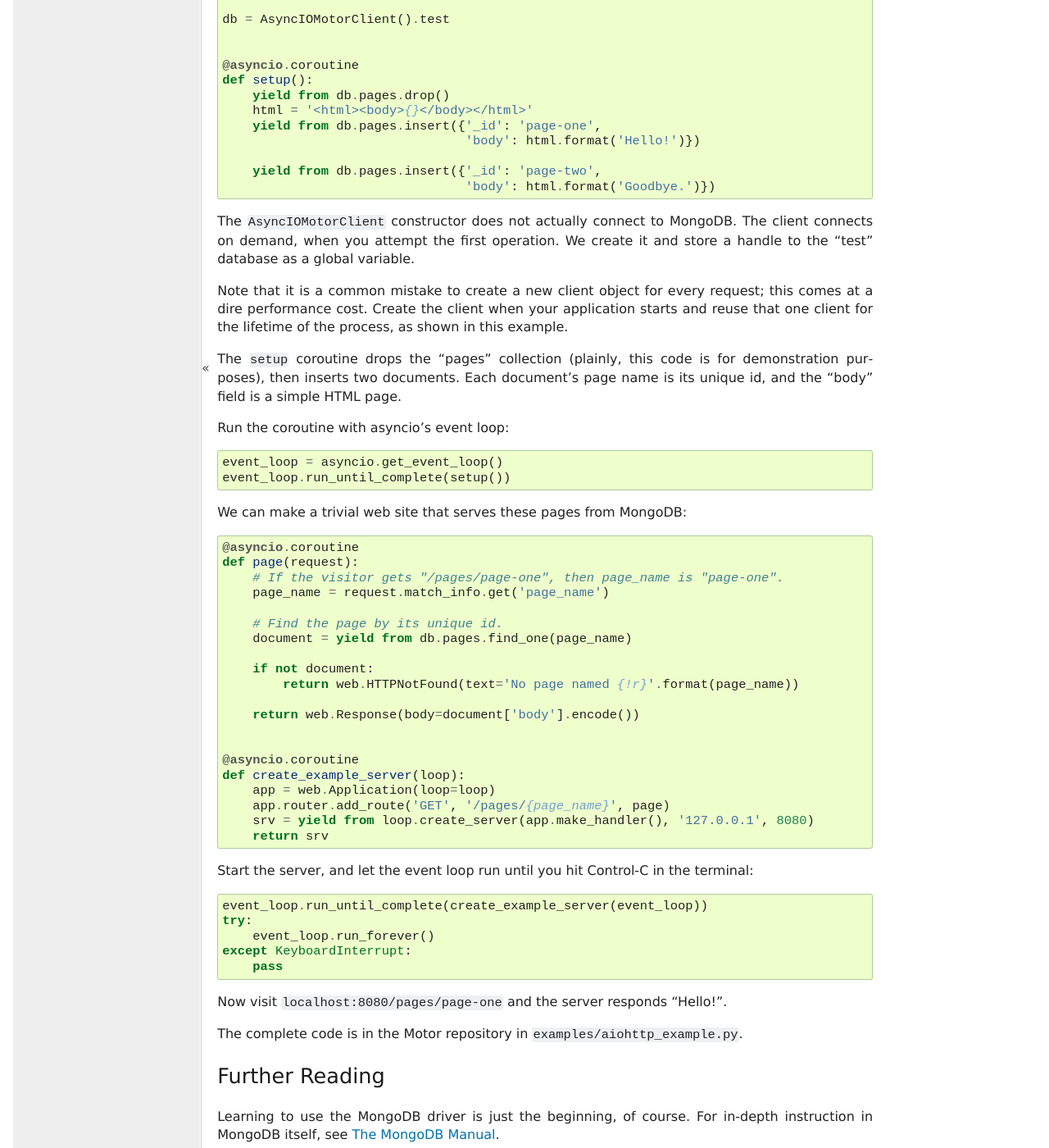
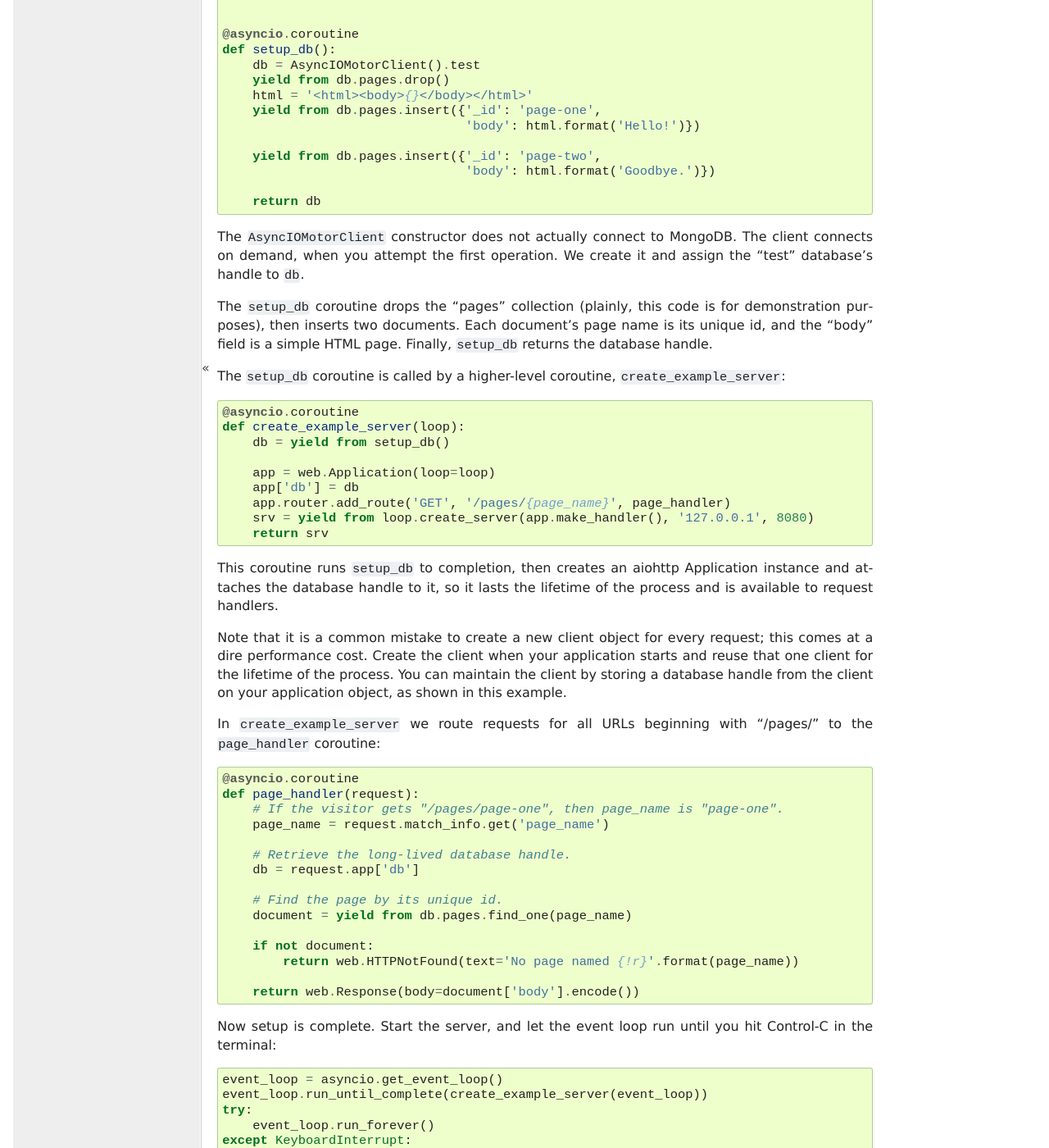
Before and after one commit to mongodb/motor, a Sphinx documentation site: the page built from doc/tutorial-asyncio.rst, in a window 1280 px wide and 1400 px high, scrolled down 7288 px. Shown: the whole window at 82% size. Built offline with Sphinx 7.4.7, drawn with Linux system fonts in a browser that asks for light colours; the version number is read from the project's files by our own code; some of the changed text lies outside the part shown.

Commit message:
MOTOR-40 Save db on application in aiohttp example.

```diff
--- a/doc/examples/aiohttp_example.py
+++ b/doc/examples/aiohttp_example.py
@@ -5,11 +5,10 @@ import asyncio
 from aiohttp import web
 from motor.motor_asyncio import AsyncIOMotorClient
 
-db = AsyncIOMotorClient().test
-
 
 @asyncio.coroutine
-def setup():
+def setup_db():
+    db = AsyncIOMotorClient().test
     yield from db.pages.drop()
     html = '<html><body>{}</body></html>'
     yield from db.pages.insert({'_id': 'page-one',
@@ -17,14 +16,19 @@ def setup():
 
     yield from db.pages.insert({'_id': 'page-two',
                                 'body': html.format('Goodbye.')})
+
+    return db
 # -- setup-end --
 
 
-# -- server-start --
+# -- handler-start --
 @asyncio.coroutine
-def page(request):
+def page_handler(request):
     # If the visitor gets "/pages/page-one", then page_name is "page-one".
     page_name = request.match_info.get('page_name')
+
+    # Retrieve the long-lived database handle.
+    db = request.app['db']
 
     # Find the page by its unique id.
     document = yield from db.pages.find_one(page_name)
@@ -33,20 +37,22 @@ def page(request):
         return web.HTTPNotFound(text='No page named {!r}'.format(page_name))
 
     return web.Response(body=document['body'].encode())
+# -- handler-end --
 
-
+# -- server-start --
 @asyncio.coroutine
 def create_example_server(loop):
+    db = yield from setup_db()
+
     app = web.Application(loop=loop)
-    app.router.add_route('GET', '/pages/{page_name}', page)
+    app['db'] = db
+    app.router.add_route('GET', '/pages/{page_name}', page_handler)
     srv = yield from loop.create_server(app.make_handler(), '127.0.0.1', 8080)
     return srv
 # -- server-end --
 
+# -- main-start --
 event_loop = asyncio.get_event_loop()
-event_loop.run_until_complete(setup())
-
-# -- main-start --
 event_loop.run_until_complete(create_example_server(event_loop))
 try:
     event_loop.run_forever()
--- a/doc/tutorial-asyncio.rst
+++ b/doc/tutorial-asyncio.rst
@@ -417,6 +417,7 @@ asyncio. Install it with::
 
   python3 -m pip install aiohttp
 
+We are going to make a trivial web site with two pages served from MongoDB.
 To begin:
 
 .. literalinclude:: examples/aiohttp_example.py
@@ -425,36 +426,47 @@ To begin:
 
 The ``AsyncIOMotorClient`` constructor does not actually connect to MongoDB.
 The client connects on demand, when you attempt the first operation.
-We create it and store a handle to the "test" database as a global variable.
+We create it and assign the "test" database's handle to ``db``.
 
-Note that it is a common mistake to create a new client object for every
-request; this comes at a dire performance cost. Create the client
-when your application starts and reuse that one client for the lifetime
-of the process, as shown in this example.
+The ``setup_db`` coroutine drops the "pages" collection (plainly, this code is
+for demonstration purposes), then inserts two documents. Each document's page
+name is its unique id, and the "body" field is a simple HTML page. Finally,
+``setup_db`` returns the database handle.
 
-The ``setup`` coroutine drops the "pages" collection (plainly, this code is
-for demonstration purposes), then inserts two documents. Each document's page
-name is its unique id, and the "body" field is a simple HTML page.
-
-Run the coroutine with asyncio's event loop::
-
-  event_loop = asyncio.get_event_loop()
-  event_loop.run_until_complete(setup())
-
-We can make a trivial web site that serves these pages from MongoDB:
+The ``setup_db`` coroutine is called by a higher-level coroutine,
+``create_example_server``:
 
 .. literalinclude:: examples/aiohttp_example.py
   :start-after: server-start
   :end-before: server-end
 
-Start the server, and let the event loop run until you hit Control-C in the
-terminal:
+This coroutine runs ``setup_db`` to completion, then creates an aiohttp
+Application instance and attaches the database handle to it, so it lasts
+the lifetime of the process and is available to request handlers.
+
+Note that it is a common mistake to create a new client object for every
+request; this comes at a dire performance cost. Create the client
+when your application starts and reuse that one client for the lifetime
+of the process. You can maintain the client by storing a database handle
+from the client on your application object, as shown in this example.
+
+In ``create_example_server`` we route requests for all URLs beginning with
+"/pages/" to the ``page_handler`` coroutine:
+
+.. literalinclude:: examples/aiohttp_example.py
+  :start-after: handler-start
+  :end-before: handler-end
+
+Now setup is complete.  Start the server, and let the event loop run until you
+hit Control-C in the terminal:
 
 .. literalinclude:: examples/aiohttp_example.py
   :start-after: main-start
   :end-before: main-end
 
-Now visit ``localhost:8080/pages/page-one`` and the server responds "Hello!".
+Visit ``localhost:8080/pages/page-one`` and the server responds "Hello!".
+At ``localhost:8080/pages/page-two`` it responds "Goodbye." At other URLs it
+returns a 404.
 
 The complete code is in the Motor repository in ``examples/aiohttp_example.py``.
 
```
